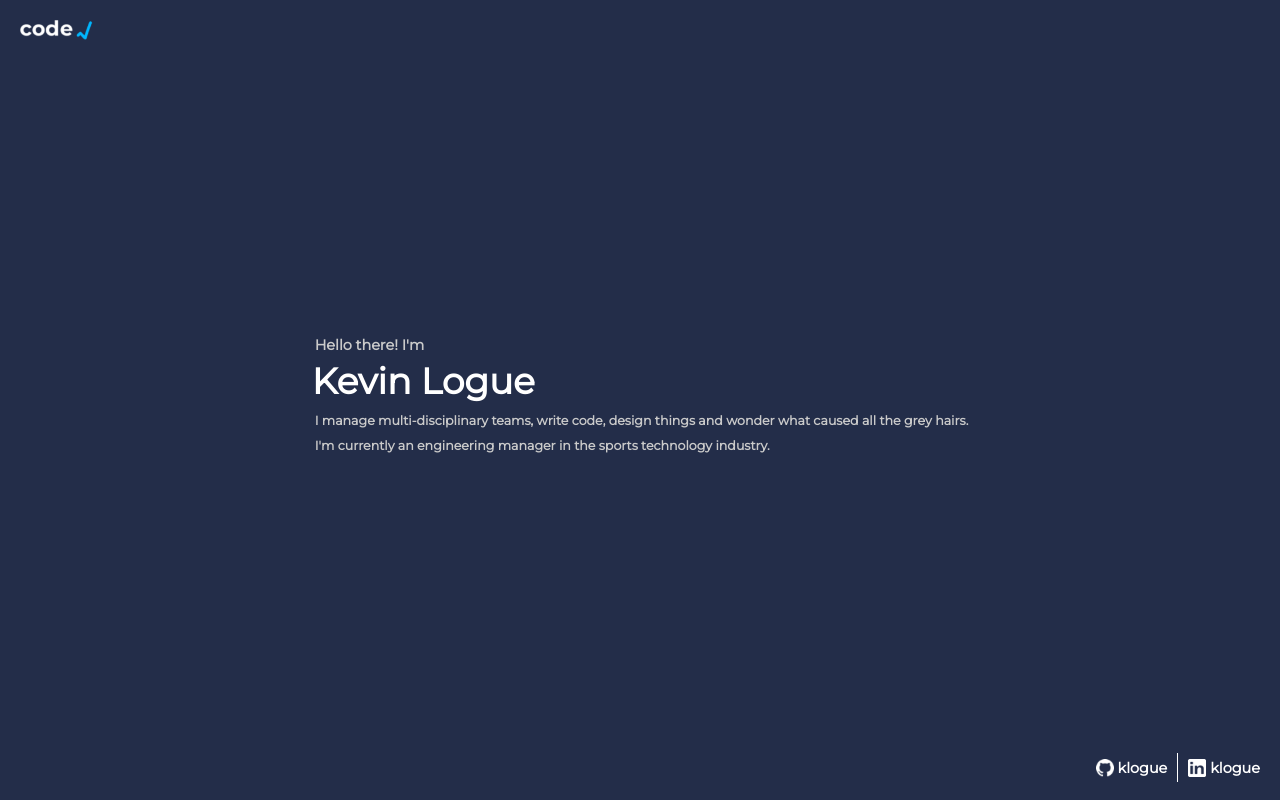
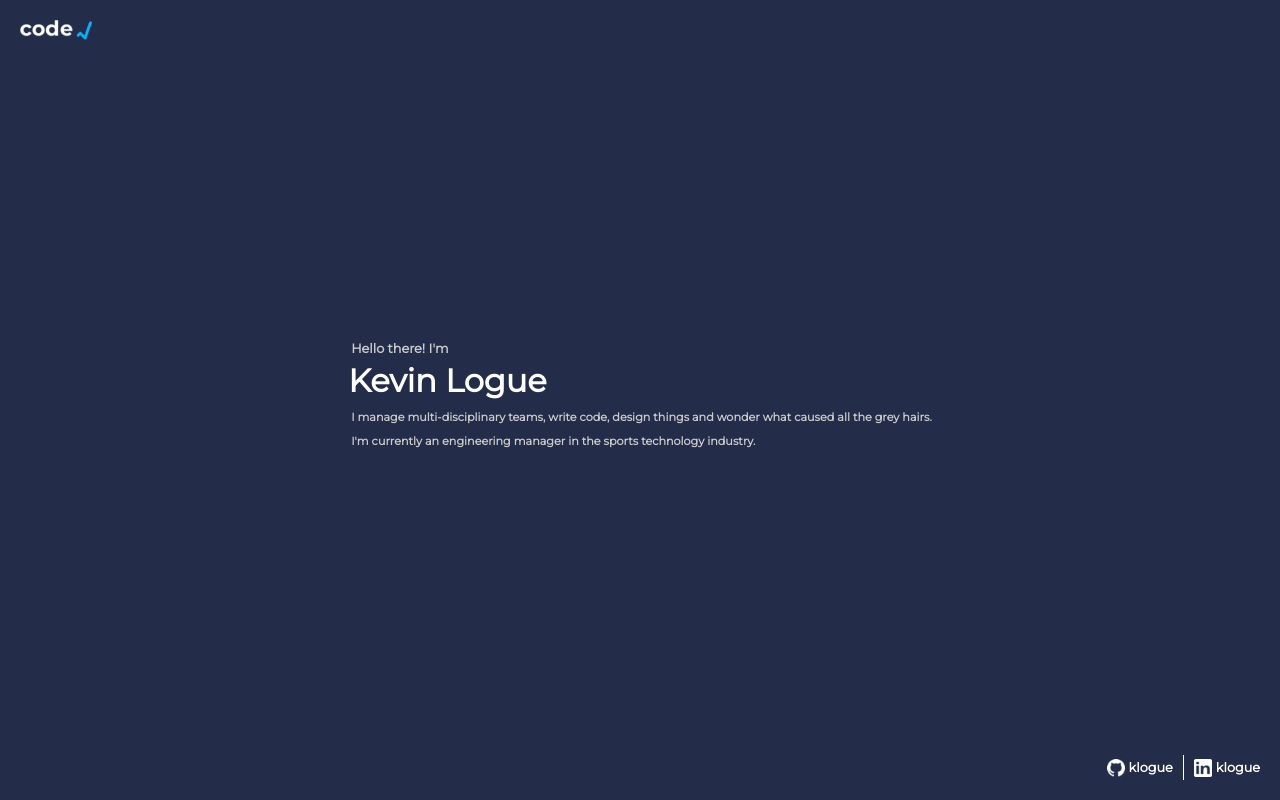
Before and after one commit to loguek/coderadical, a website built with Parcel: page src/index.html in a window 1280 px wide. Built offline with nearby package versions, Linux system fonts and the light colour scheme.

Commit message:
Better practice than previous fix

```diff
--- a/src/main.css
+++ b/src/main.css
@@ -13,10 +13,7 @@ html, body {
 
 }
 
-html {
-    font-size: 18px;
-}
-
+html { font-size: 100% }
 
 body {
     display: flex;
```
